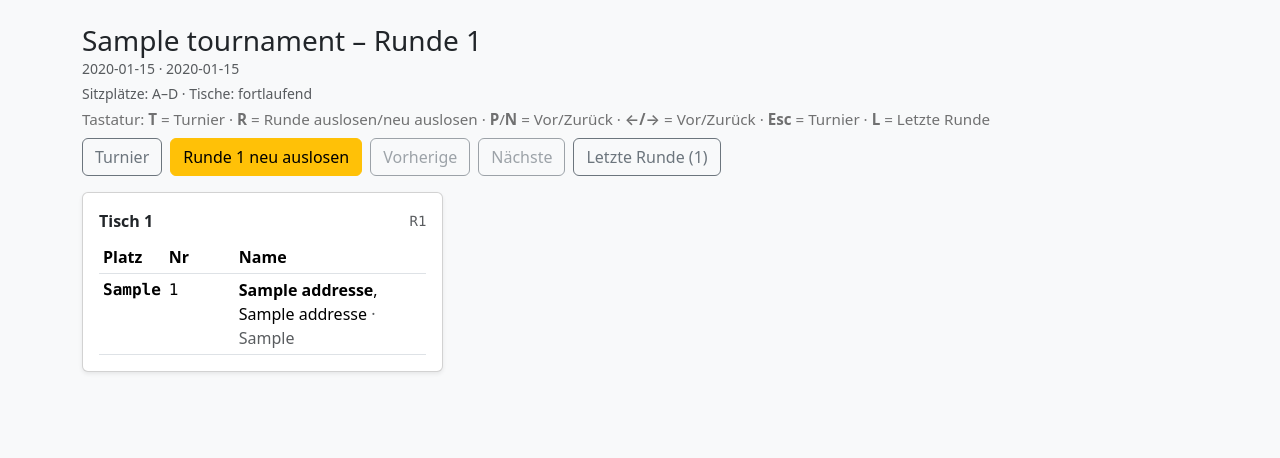
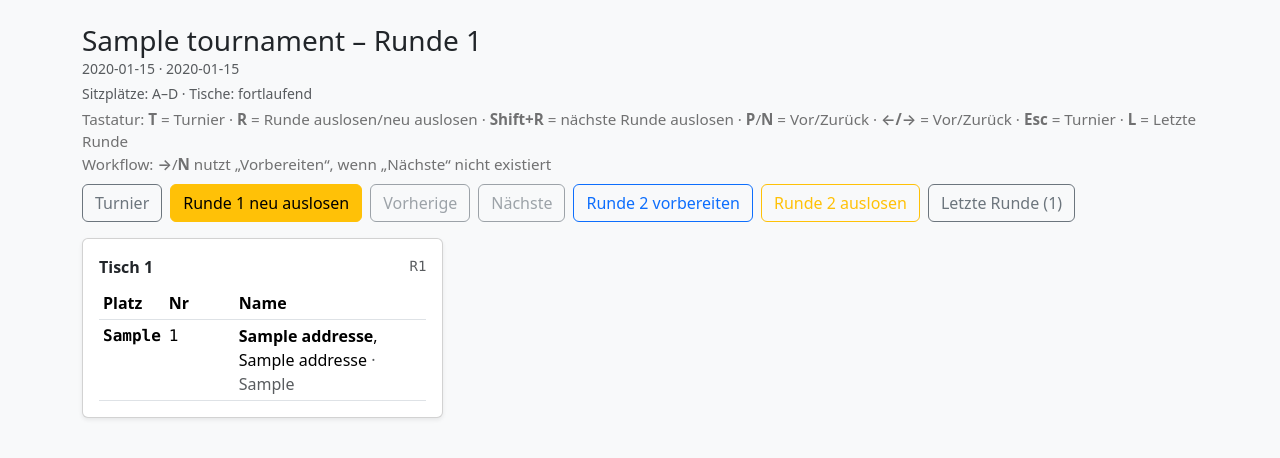
Before and after one commit to dieter6605/SchafkopfTurnier, a Flask app: page /tournaments/1/rounds/1 in a window 1280 px wide. Shown: the part 56-514 px from the top of the page. Run offline with Flask 3, Linux system fonts and the light colour scheme; tables that the repository leaves empty hold one stand-in row (values such as "Sample post").

Commit message:
Runde und Auslosung verbessern #2

```diff
--- a/app/templates/tournament_round.html
+++ b/app/templates/tournament_round.html
@@ -18,10 +18,14 @@
       Tastatur:
       <span class="fw-semibold">T</span> = Turnier ·
       <span class="fw-semibold">R</span> = Runde auslosen/neu auslosen ·
+      <span class="fw-semibold">Shift+R</span> = nächste Runde auslosen ·
       <span class="fw-semibold">P</span>/<span class="fw-semibold">N</span> = Vor/Zurück ·
       <span class="fw-semibold">←/→</span> = Vor/Zurück ·
       <span class="fw-semibold">Esc</span> = Turnier ·
       <span class="fw-semibold">L</span> = Letzte Runde
+      <br>
+      Workflow:
+      <span class="fw-semibold">→</span>/<span class="fw-semibold">N</span> nutzt „Vorbereiten“, wenn „Nächste“ nicht existiert
     </div>
   </div>
 
@@ -32,10 +36,7 @@
       Turnier
     </a>
 
-    {# Der R-Button soll in jedem Fall existieren:
-       - wenn seats existieren: "neu auslosen"
-       - sonst: "auslosen"
-    #}
+    {# Draw/Redraw aktuelle Runde #}
     <form method="post"
           id="formDraw"
           action="{{ url_for('tournaments.tournament_round_draw', tournament_id=t.id, round_no=round_no) }}"
@@ -50,6 +51,7 @@
       </button>
     </form>
 
+    {# Vorherige existierende Runde #}
     {% if prev_round_no %}
       <a class="btn btn-outline-secondary"
          id="btnPrevRound"
@@ -66,6 +68,7 @@
       </a>
     {% endif %}
 
+    {# Nächste existierende Runde #}
     {% if next_round_no %}
       <a class="btn btn-outline-secondary"
          id="btnNextRound"
@@ -81,6 +84,24 @@
         Nächste
       </a>
     {% endif %}
+
+    {# Vorbereiten: immer möglich, ohne Auslosung #}
+    <a class="btn btn-outline-primary"
+       id="btnPrepareNext"
+       href="{{ url_for('tournaments.tournament_round_view', tournament_id=t.id, round_no=(round_no + 1)) }}">
+      Runde {{ round_no + 1 }} vorbereiten
+    </a>
+
+    {# Neu: nächste Runde direkt auslosen (mit confirm) #}
+    <form method="post"
+          id="formDrawNext"
+          action="{{ url_for('tournaments.tournament_round_draw', tournament_id=t.id, round_no=(round_no + 1)) }}"
+          class="d-inline"
+          onsubmit="return confirm('Runde {{ round_no + 1 }} auslosen?\n\nHinweis: Eine bestehende Auslosung dieser Runde wird überschrieben.');">
+      <button class="btn btn-outline-warning" id="btnDrawNext" type="submit">
+        Runde {{ round_no + 1 }} auslosen
+      </button>
+    </form>
 
     {% if last_round_no and last_round_no > 0 %}
       <a class="btn btn-outline-secondary"
@@ -184,10 +205,13 @@
     <div>
       <div class="fw-semibold">Für Runde {{ round_no }} ist noch keine Auslosung vorhanden.</div>
       <div class="small text-muted mt-1">
-        Tipp: Drücke <span class="fw-semibold">R</span> oder klicke auf „Runde {{ round_no }} auslosen“.
+        Tipp: <span class="fw-semibold">R</span> = auslosen ·
+        <span class="fw-semibold">Shift+R</span> = Runde {{ round_no + 1 }} auslosen ·
+        <span class="fw-semibold">N</span>/<span class="fw-semibold">→</span> = Runde {{ round_no + 1 }} vorbereiten
       </div>
     </div>
 
+    <div class="d-flex gap-2 flex-wrap">
       <form method="post"
             action="{{ url_for('tournaments.tournament_round_draw', tournament_id=t.id, round_no=round_no) }}"
             class="d-inline"
@@ -196,6 +220,21 @@
           Runde {{ round_no }} auslosen
         </button>
       </form>
+
+      <a class="btn btn-outline-primary"
+         href="{{ url_for('tournaments.tournament_round_view', tournament_id=t.id, round_no=(round_no + 1)) }}">
+        Runde {{ round_no + 1 }} vorbereiten
+      </a>
+
+      <form method="post"
+            action="{{ url_for('tournaments.tournament_round_draw', tournament_id=t.id, round_no=(round_no + 1)) }}"
+            class="d-inline"
+            onsubmit="return confirm('Runde {{ round_no + 1 }} auslosen?\n\nHinweis: Eine bestehende Auslosung dieser Runde wird überschrieben.');">
+        <button class="btn btn-outline-warning" type="submit">
+          Runde {{ round_no + 1 }} auslosen
+        </button>
+      </form>
+    </div>
   </div>
 {% endif %}
 
```
Also changed, not shown: app/static/js/round_keys.js (+33 -21 lines), app/templates/tournament_detail.html (+12 -15 lines). Lines whose indentation alone changed are shown as unchanged.
